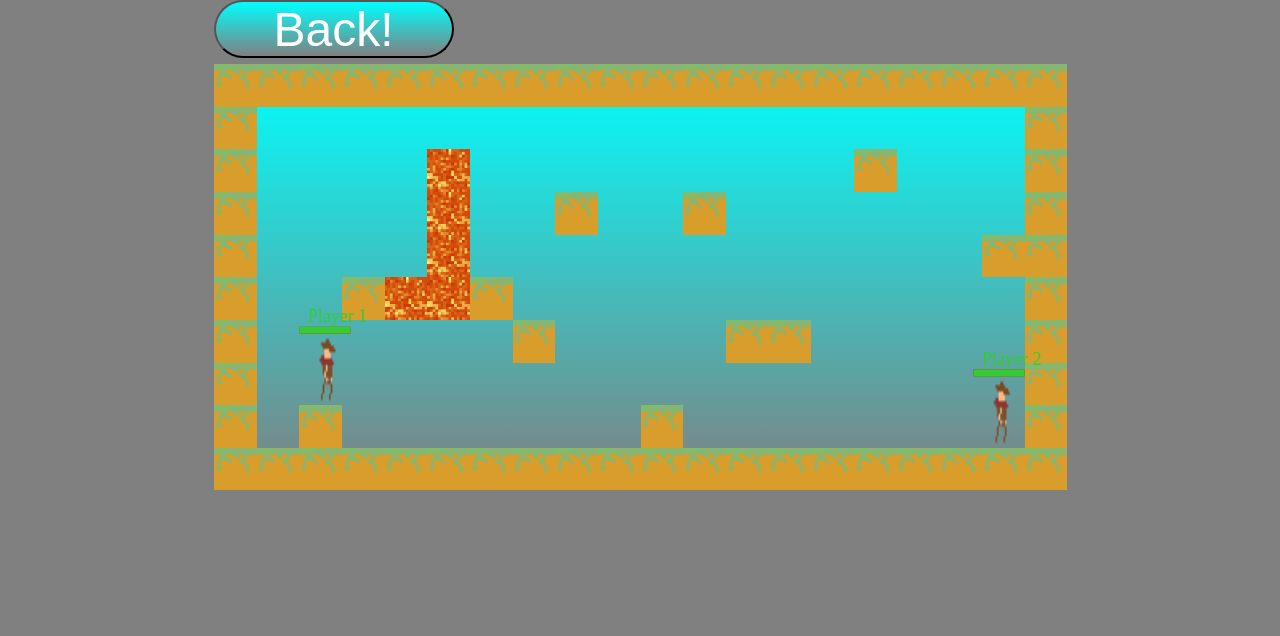
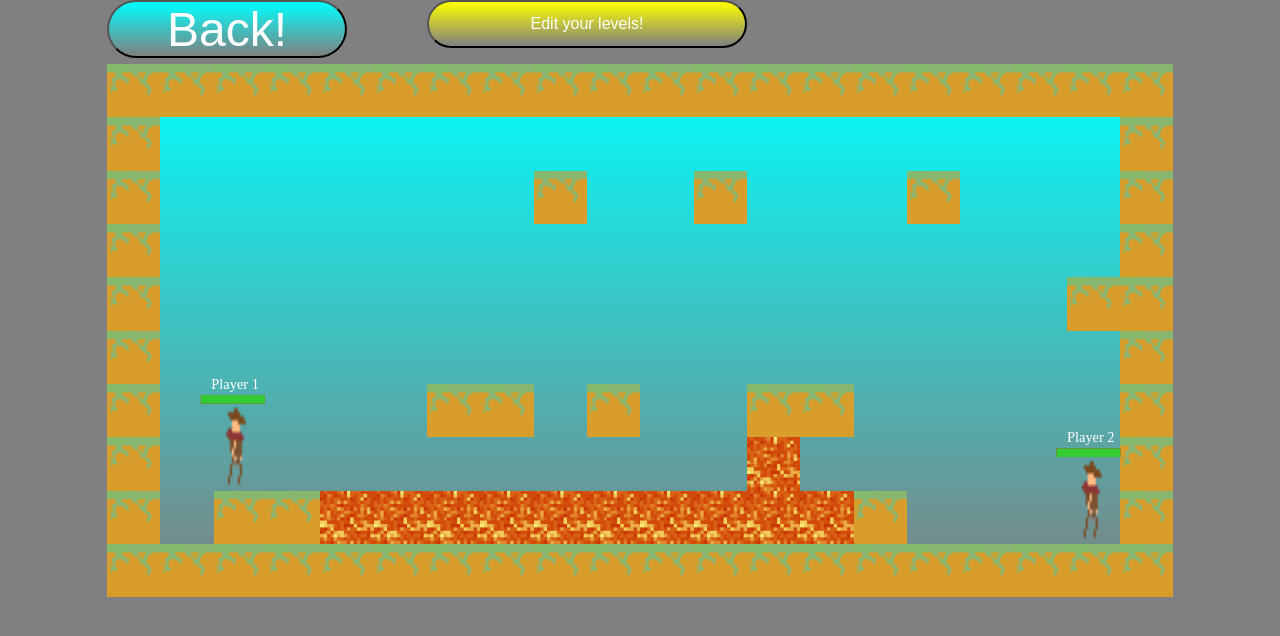
Before and after one commit to CoolCoder119/CoolCoder119.github.io, a plain HTML site: page HTML/scrollingMultiplayerPlatformer.html in a window 1280 px wide. Drawn offline with nearby package versions, Linux system fonts and the light colour scheme.

Commit message:
updated some stuff. Lava is simulated.

```diff
--- a/CSS/scrollingMultiplayerPlatformer.css
+++ b/CSS/scrollingMultiplayerPlatformer.css
@@ -17,6 +17,19 @@ body {
 div {
     width: inherit;
     height: inherit;
+}
+#editLevels {
+    font-size: 1em;
+    position: absolute;
+    margin-left: 20em;
+    width: 20em;
+    height:3em;
+    border-radius: 2em;
+    background: linear-gradient(to bottom,yellow, rgba(0,0,0,0));
+    color: white;
+}
+#editLevels:hover {
+    cursor: pointer;
 }
 #back {
     position: absolute;
@@ -76,3 +89,7 @@ div {
 .hidden{
     display: none;
 }
+
+.canvas2 {
+    display: none;
+}
--- a/HTML/scrollingMultiplayerPlatformer.html
+++ b/HTML/scrollingMultiplayerPlatformer.html
@@ -10,6 +10,7 @@
 
         <div>
             <button id="back" onclick="window.open('../index.html')">Back!</button>
+            <button id="editLevels" >Edit your levels!</button>
         </div>
 
         <div class="deadDiv">
@@ -18,6 +19,7 @@
         </div>
 
         <canvas id="canvas"></canvas>
+        <canvas class="canvas2"></canvas>
         <img src="../Images/Dirt.png" class="hidden" id="dirt">
         <img src="../Images/lavablock.jpg" class="hidden" id="lava">
         <img src="../Images/mini cowboy-different 1.png" class="hidden" id="cowboy">
--- a/JAVASCRIPT/circleSnakeGame.js
+++ b/JAVASCRIPT/circleSnakeGame.js
@@ -13,6 +13,8 @@ var SCROLLY;
 
 var apples;
 var snakes = [];
+
+canvas.focus();
 
 
 
--- a/JAVASCRIPT/idleBreakout.js
+++ b/JAVASCRIPT/idleBreakout.js
@@ -24,6 +24,8 @@ var squareWidth = width/8;
 var squareHeight = height/10;
 
 var speedMultiplier = width/200;
+
+canvas.focus();
 
 
 
--- a/JAVASCRIPT/scrollingMultiplayerPlatoformer/main.js
+++ b/JAVASCRIPT/scrollingMultiplayerPlatoformer/main.js
@@ -1,36 +1,40 @@
 var canvas = document.getElementById("canvas");
+var canvas2 = document.querySelector(".canvas2");
 var canvasInfo = canvas.getBoundingClientRect();
 var xDiff = canvasInfo.left;
 var yDiff = canvasInfo.top;
 var ctx = canvas.getContext('2d');
-var width = window.innerWidth/1.5;
-var height = window.innerWidth/3;
+var width = window.innerWidth/1.2;
+var height = window.innerWidth/2.4;
 canvas.width =width;
 canvas.height = height;
+canvas2.width = window.innerWidth;
+canvas2.height = window.innerHeight;
+canvas.focus();
 
 var levels = [
     [
         [1,1,1,1,1,1,1,1,1,1,1,1,1,1,1,1,1,1,1,1],
         [1,0,0,0,0,0,0,0,0,0,0,0,0,0,0,0,0,0,0,1],
-        [1,0,0,0,0,2,0,0,0,0,0,0,0,0,0,1,0,0,0,1],
-        [1,0,0,0,0,2,0,0,1,0,0,1,0,0,0,0,0,0,0,1],
-        [1,0,0,0,0,2,0,0,0,0,0,0,0,0,0,0,0,0,1,1],
-        [1,0,0,1,2,2,1,0,0,0,0,0,0,0,0,0,0,0,0,1],
-        [1,0,0,0,0,0,0,1,0,0,0,0,1,1,0,0,0,0,0,1],
         [1,0,0,0,0,0,0,0,0,0,0,0,0,0,0,0,0,0,0,1],
-        [1,0,1,0,0,0,0,0,0,0,1,0,0,0,0,0,0,0,0,1],
+        [1,0,0,0,0,0,0,0,1,0,0,1,0,0,0,0,0,0,0,1],
+        [1,0,0,0,0,0,0,0,0,0,0,0,0,0,0,0,0,0,1,1],
+        [1,0,0,0,0,0,1,0,0,0,0,0,0,0,0,0,0,0,0,1],
+        [1,0,0,0,0,0,0,0,0,0,0,0,1,1,0,0,0,0,0,1],
+        [1,0,0,0,0,0,0,0,0,0,1,0,0,0,0,0,0,0,0,1],
+        [1,0,1,2,0,0,0,1,1,2,1,0,0,0,0,0,0,0,0,1],
         [1,1,1,1,1,1,1,1,1,1,1,1,1,1,1,1,1,1,1,1]
     ],
     [
-        [1,0,0,0,0,0,0,0,0,0,0,0,0,0,0,0,0,0,0,1],
+        [1,1,1,1,1,1,1,1,1,1,1,1,1,1,1,1,1,1,1,1],
         [1,0,0,0,0,0,0,0,0,0,0,0,0,0,0,0,0,0,0,1],
         [1,0,0,0,0,0,0,0,1,0,0,1,0,0,0,1,0,0,0,1],
-        [1,0,0,0,0,0,0,0,0,0,0,1,0,0,0,0,0,0,0,1],
+        [1,0,0,0,0,0,0,0,0,0,0,0,0,0,0,0,0,0,0,1],
         [1,0,0,0,0,0,0,0,0,0,0,0,0,0,0,0,0,0,1,1],
-        [1,0,0,1,0,0,1,0,0,0,0,0,0,0,0,0,0,0,0,1],
-        [1,0,0,0,0,0,0,1,0,0,0,0,1,1,0,0,0,0,0,1],
         [1,0,0,0,0,0,0,0,0,0,0,0,0,0,0,0,0,0,0,1],
-        [1,0,1,0,0,0,0,0,0,0,1,0,0,0,0,0,0,0,0,1],
+        [1,0,0,0,0,0,1,1,0,1,0,0,1,1,0,0,0,0,0,1],
+        [1,0,0,0,0,0,0,0,0,0,0,0,2,0,0,0,0,0,0,1],
+        [1,0,1,1,0,0,0,0,0,0,0,0,0,0,1,0,0,0,0,1],
         [1,1,1,1,1,1,1,1,1,1,1,1,1,1,1,1,1,1,1,1]
     ],
 ]
@@ -48,16 +52,32 @@ var gameBoard = [
 ]
 
 
+var blankLevelSheet = [
+    [1,0,0,0,0,0,0,0,0,0,0,0,0,0,0,0,0,0,0,1],
+    [1,0,0,0,0,0,0,0,0,0,0,0,0,0,0,0,0,0,0,1],
+    [1,0,0,0,0,0,0,0,0,0,0,0,0,0,0,0,0,0,0,1],
+    [1,0,0,0,0,0,0,0,0,0,0,0,0,0,0,0,0,0,0,1],
+    [1,0,0,0,0,0,0,0,0,0,0,0,0,0,0,0,0,0,0,1],
+    [1,0,0,0,0,0,0,0,0,0,0,0,0,0,0,0,0,0,0,1],
+    [1,0,0,0,0,0,0,0,0,0,0,0,0,0,0,0,0,0,0,1],
+    [1,0,0,0,0,0,0,0,0,0,0,0,0,0,0,0,0,0,0,1],
+    [1,0,0,0,0,0,0,0,0,0,0,0,0,0,0,0,0,0,0,1],
+    [1,0,0,0,0,0,0,0,0,0,0,0,0,0,0,0,0,0,0,1]
+];
+
+var myLevels = [];
 
 
-    for (var i = 0; i < levels.length; i++) {
-        for (var column = 0; column < 10; column++) {
-            for (var row = 0; row < 20; row++) {
-                var number = levels[i][column][row];
-                gameBoard[column].push(number);
-            }
-        }
-    };
+
+
+
+var level = levels[Math.round(Math.random() * (levels.length -1))];
+for (var column = 0; column < 10; column++) {
+    for (var row = 0; row < 20; row++) {
+        var number = level[column][row];
+        gameBoard[column].push(number);
+    }
+}
 
 
 var multiplier = 1024/width;
@@ -73,9 +93,10 @@ var currentId = 0;
 var gameFrame = 0;
 
 
-var bulletDamage = 3;
-var lavaDamage = 1;
-var ProjectileSpawnLength = 15;
+var bulletDamage = 8;
+var lavaDamage = 0.3;
+var ProjectileSpawnLength = 10;
+var LavaFallLength = 20;
 
     /*calculations*/
 var AnglestoOtherThing = 360 / (Math.PI * 2);
@@ -97,17 +118,37 @@ var circleRadius = 8*multiplier;
 
 var windRESISTANCE = 0.85;
 var GRAVITY = 0.4*multiplier;
-var jumpForce = 12*multiplier;
-var movementSpeed = 5*multiplier;
-var speed = 3*multiplier;
+var jumpForce = 15*multiplier;
+var movementSpeed = 8*multiplier;
 
 var currentLevel = 0;
 var blockSize = width/20;
 var blockColor = "green";
 var deathColor = "red";
 
+function reset() {
+    gameBoard = [
+        [],
+        [],
+        [],
+        [],
+        [],
+        [],
+        [],
+        [],
+        [],
+        []
+    ]
 
-function reset() {
+
+    var level = levels[1];
+    for(var column = 0; column < 10; column++) {
+        for (var row = 0; row < 20; row++) {
+            var number = level[column][row];
+            gameBoard[column].push(number);
+        }
+    }
+
     projectiles = [];
     currentPlayer.x = blockSize;
     currentPlayer.y = height-(blockSize*4);
@@ -152,6 +193,7 @@ function drawBar(x,y,width,height,health,maxHealth,yOffset) {
 
 
 
+
 var Player = function(x,y,width,height,color,isPlayer) {
     this.x = x;
     this.y = y;
@@ -188,9 +230,10 @@ var Player = function(x,y,width,height,color,isPlayer) {
     this.imgHeight = 128/4;
     this.frameX = 0;
     this.frameY = 0;
-    this.staggerFrames = 5;
+    this.staggerFrames = 3;
     this.maxFrames = 3;
-
+    this.jumpForce = jumpForce;
+    this.movementSpeed = movementSpeed;
     this.moving = false;
 }
 Player.prototype.draw = function() {
@@ -201,7 +244,7 @@ Player.prototype.draw = function() {
     ctx.textBaseline = "bottom";
     if (shouldScroll) {
         ctx.save();
-        if (this.lastDirection === "left") {
+        if (this.lastDirection === "left" && false) {
             ctx.rotate(180 * Math.PI * 2);
         }
         ctx.drawImage(this.image,
@@ -221,7 +264,7 @@ Player.prototype.draw = function() {
     } else {
 
         ctx.save()
-        if (this.lastDirection === "left") {
+        if (this.lastDirection === "left" && false) {
             ctx.translate(this.x + this.width/2, this.y + this.height/2);
             ctx.rotate(180 / AnglestoOtherThing);
             ctx.translate(0 - (this.x + this.width/2), 0 - (this.y + this.height/2));
@@ -236,9 +279,8 @@ Player.prototype.draw = function() {
             this.width*1.5,
             this.height*1.5);
         ctx.restore();
-
+        ctx.fillText("Player " +  this.player, this.x, this.y - this.width * 0.3);
         drawBar(this.x+this.width/2+1/5/2,this.y,this.width*1.5, this.height*0.1,this.health,this.maxHealth,10);
-        ctx.fillText("Player " +  this.player, this.x, this.y - this.width * 0.3);
     }
 
 }
@@ -291,14 +333,14 @@ Player.prototype.update = function() {
     }
 
     if (this.mouse.keyW && this.onFloor) {
-        this.yVel = 0- jumpForce;
+        this.yVel = 0- this.jumpForce;
 
     }
     if (this.mouse.keyA) {
-        this.xVel = -1 * movementSpeed;
+        this.xVel = -1 * this.movementSpeed;
         this.moving = true;
     }else if (this.mouse.keyD) {
-        this.xVel = 1 * movementSpeed;
+        this.xVel = 1 * this.movementSpeed;
         this.moving = true;
     } else {
         this.moving = false;
@@ -322,6 +364,8 @@ Player.prototype.update = function() {
     }
 
     if (this.checkTouchingLava()) {
+        this.jumpForce = jumpForce * 0.7;
+        this.movementSpeed = movementSpeed * 0.5;
         this.health -= lavaDamage;
         if (this.health <= 0) {
             gamePlaying = false;
@@ -332,6 +376,9 @@ Player.prototype.update = function() {
             }
             document.querySelector(".deadDiv").style.display = "inline-block";
         }
+    }  else {
+        this.jumpForce = jumpForce;
+        this.movementSpeed = movementSpeed;
     }
     if (this.isPlayer || shouldScroll !== true) {
         scrollX = this.x-width/2;
@@ -470,16 +517,44 @@ function drawGameBoard() {
     ctx.fill();
 }
 function updateGameBoard() {
-    for (var column = 0; column < gameBoard.length; column++) {
+    if (gameFrame % LavaFallLength === 0) {
+        makeLavaFall();
+    }
+}
+function makeLavaFall() {
+    var changedIndex = [
+        [0,0,0,0,0,0,0,0,0,0,0,0,0,0,0,0,0,0,0,0],
+        [0,0,0,0,0,0,0,0,0,0,0,0,0,0,0,0,0,0,0,0],
+        [0,0,0,0,0,0,0,0,0,0,0,0,0,0,0,0,0,0,0,0],
+        [0,0,0,0,0,0,0,0,0,0,0,0,0,0,0,0,0,0,0,0],
+        [0,0,0,0,0,0,0,0,0,0,0,0,0,0,0,0,0,0,0,0],
+        [0,0,0,0,0,0,0,0,0,0,0,0,0,0,0,0,0,0,0,0],
+        [0,0,0,0,0,0,0,0,0,0,0,0,0,0,0,0,0,0,0,0],
+        [0,0,0,0,0,0,0,0,0,0,0,0,0,0,0,0,0,0,0,0],
+        [0,0,0,0,0,0,0,0,0,0,0,0,0,0,0,0,0,0,0,0],
+        [0,0,0,0,0,0,0,0,0,0,0,0,0,0,0,0,0,0,0,0]
+    ]
+    for (var column = gameBoard.length-1; column > 0; column--) {
         for (var row = 0; row < 20; row++) {
             var number = gameBoard[column][row];
-            if (number == 2) {
+            var changed = changedIndex[column][row]
+            if (number == 2 && changed === 0) {
                 var x = row*blockSize;
                 var y = column*blockSize;
                 var numberBelow = gameBoard[column+1][row];
-                if (numberBelow === 0) {
-                    console.log(numberBelow);
-                    gameBoard[column+1][row] == 2;
+                var numberLeft = gameBoard[column][row-1];
+                var numberRight = gameBoard[column][row+1];
+                if (numberBelow === 0 && column !== gameBoard.length) {
+                    gameBoard[column+1][row] = 2;
+                    changedIndex[column+1][row] = 1;
+                }
+                if (numberLeft === 0 && numberBelow === 1 && row !== 0) {
+                    gameBoard[column][row-1] = 2;
+                    changedIndex[column][row-1] = 1;
+                }
+                if (numberRight === 0 && numberBelow === 1 && row !== 20) {
+                    gameBoard[column][row+1] = 2;
+                    changedIndex[column][row+1] = 1;
                 }
             }
         }
@@ -637,3 +712,9 @@ document.addEventListener('keyup', (event) => {
     document.querySelector(".deadDiv").style.display = "none";
     reset();
   }
+
+  document.querySelector("#editLevels").onclick = function() {
+    gamePlaying = false;
+    canvas.style.display = "none";
+    canvas
+  }
--- a/JAVASCRIPT/working2PlayerSnakeGame.js
+++ b/JAVASCRIPT/working2PlayerSnakeGame.js
@@ -51,6 +51,7 @@
 
     var offset;
 
+    canvas.focus();
 
     var drawBorder = function() {
         ctx.fillStyle = "Gray";
--- a/JAVASCRIPT/zombieShooter.js
+++ b/JAVASCRIPT/zombieShooter.js
@@ -71,6 +71,8 @@ var explosionRadius = 250;
 
 var score = 0;
 var gameOver = false;
+
+canvas.focus();
 
 var bombImage0 = document.querySelector("#idleBomb0");
 var bombImage1 = document.querySelector("#idleBomb1");
```
